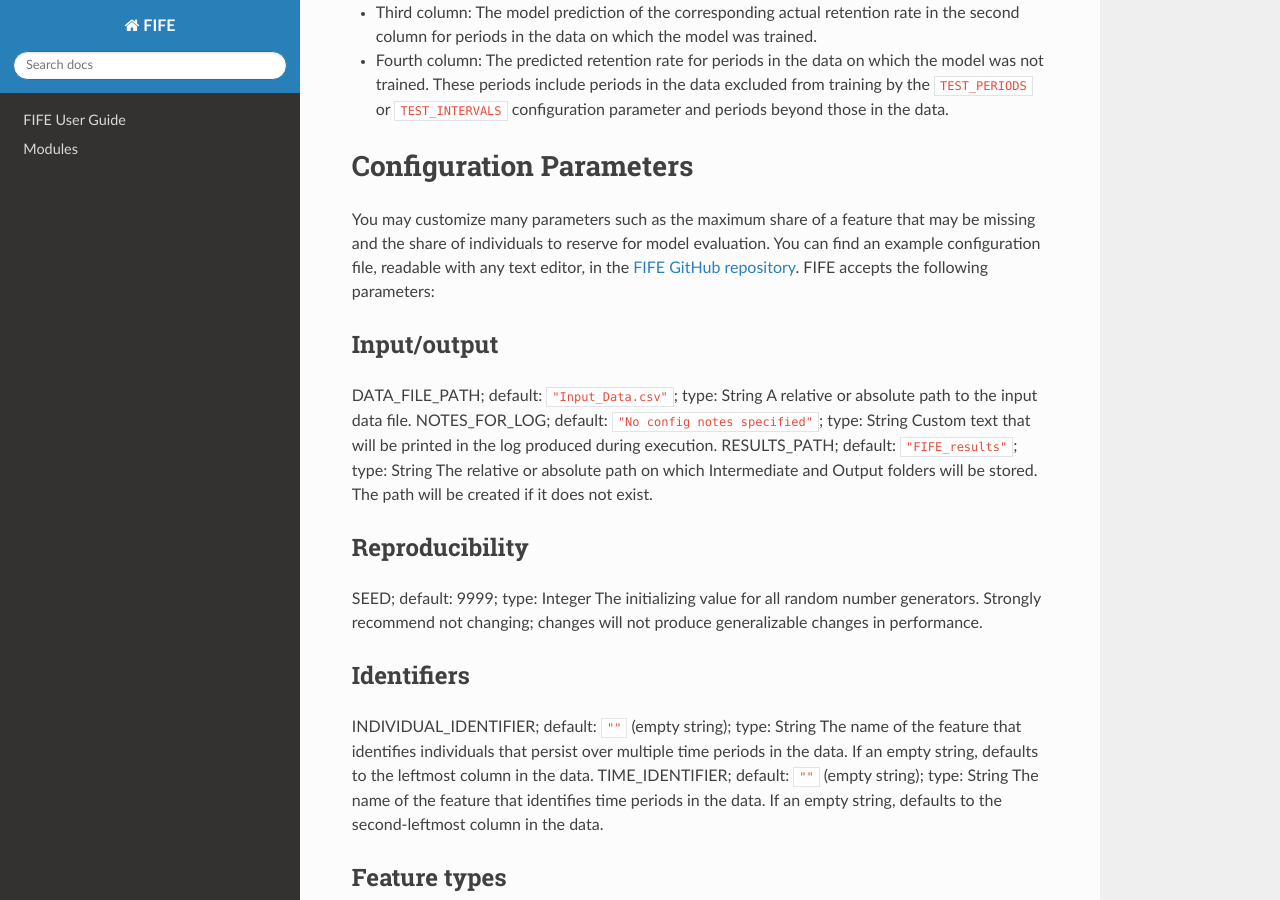
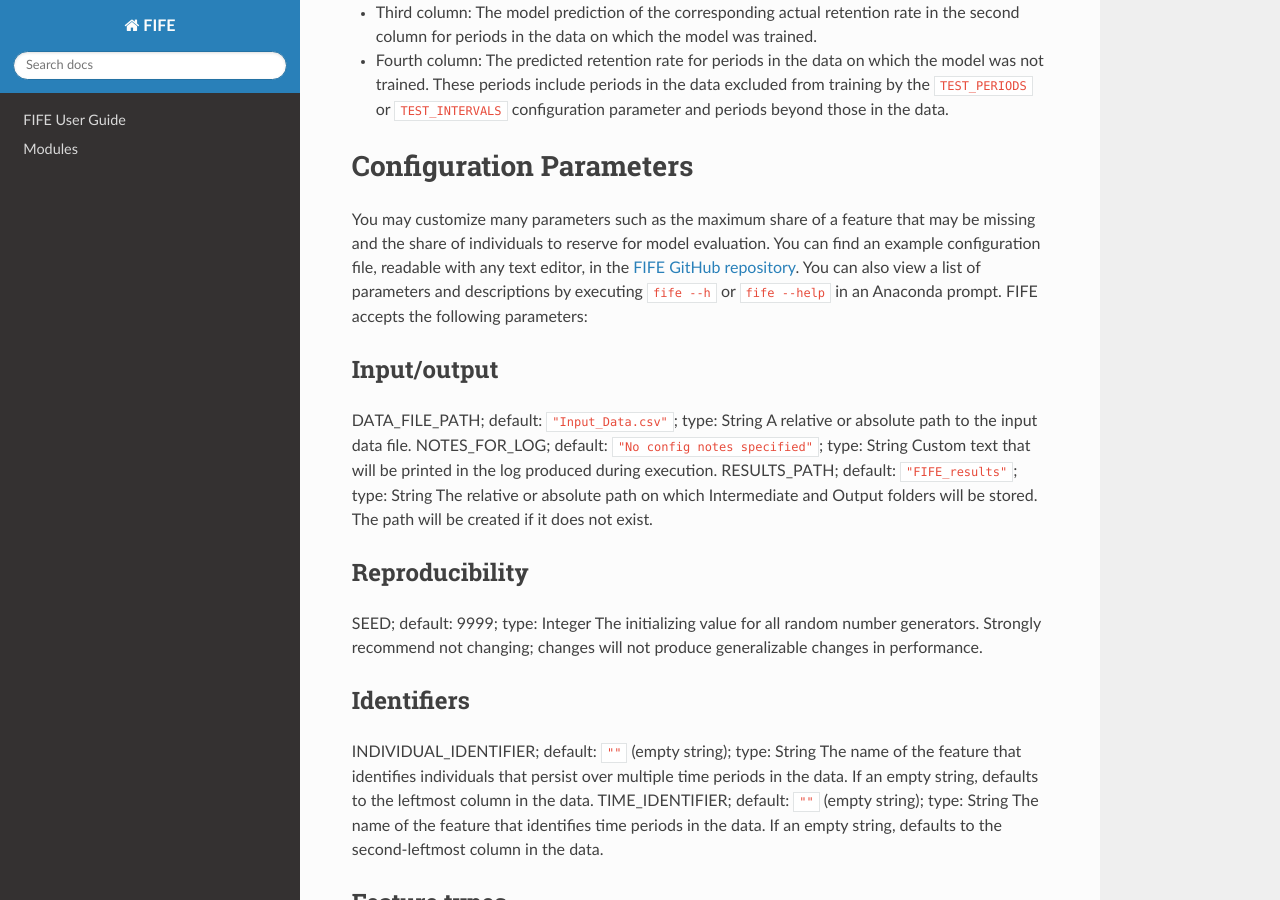
Before and after one commit to IDA-HumanCapital/fife, a Sphinx documentation site: the page built from docs/user_guide.md, in a window 1280 px wide and 900 px high, scrolled down 7168 px. Built offline with Sphinx 7.4.7 and the Read the Docs theme 2.0.0, drawn with Linux system fonts in a browser that asks for light colours.

Commit message:
Mentioned CLI help

```diff
--- a/docs/user_guide.md
+++ b/docs/user_guide.md
@@ -199,7 +199,7 @@ Plots with names beginning with `Dependence_`: SHAP values associated with the m
 
 ### Configuration Parameters
 
-You may customize many parameters such as the maximum share of a feature that may be missing and the share of individuals to reserve for model evaluation. You can find an example configuration file, readable with any text editor, in the [FIFE GitHub repository](https://github.com/IDA-HumanCapital/fife). FIFE accepts the following parameters:
+You may customize many parameters such as the maximum share of a feature that may be missing and the share of individuals to reserve for model evaluation. You can find an example configuration file, readable with any text editor, in the [FIFE GitHub repository](https://github.com/IDA-HumanCapital/fife). You can also view a list of parameters and descriptions by executing `fife --h` or `fife --help` in an Anaconda prompt. FIFE accepts the following parameters:
 
 ##### Input/output
 DATA_FILE_PATH; default: `"Input_Data.csv"`; type: String
```
